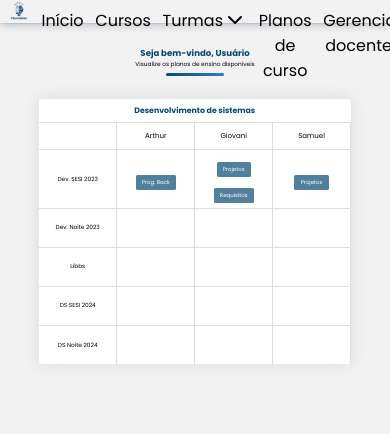
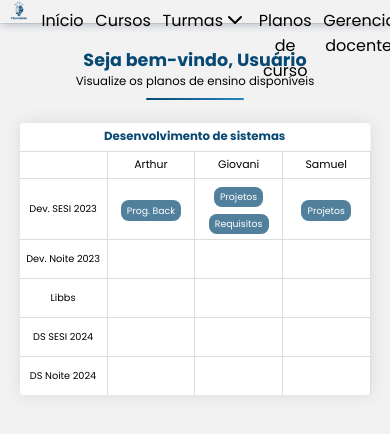
Before and after one commit to larissacoelho21/PlanneEdu-FrontEnd, a React (Vite) app in the folder PlanneEdu_Front/: page /homeopp in a window 390 px wide. Shown: the top 434 px of the page. Built offline with nearby package versions, Linux system fonts and the light colour scheme.

Commit message:
Atualizando Home Opp versão mobile

```diff
--- a/PlanneEdu_Front/src/Css/Opp/HomeOpp.css
+++ b/PlanneEdu_Front/src/Css/Opp/HomeOpp.css
@@ -111,3 +111,47 @@ thead th {
 .button:hover {
     background-color: #165d89b2;
 }
+
+
+/* --------------------Versão Mobile-------------------- */
+
+@media only screen and (max-width: 800px) {
+    .introTeacher h1 {
+        font-size: 4.5vw;
+    }
+
+    .introTeacher h2 {
+        font-size: 3vw;
+    }
+
+    .introTeacher hr {
+        width: 25vw;
+        height: 0.5vw;
+        margin-top: 1vw;
+    }
+
+    .table-container {
+        width: 90%;
+    }
+
+    thead th {
+        font-size: 3vw;
+    }
+
+    .turmas-homeopp {
+        font-size: 2.5vw;
+    }
+
+    .turmas-homeopp1 {
+        font-size: 2.5vw;
+    }
+
+    #subtitle {
+        font-size: 2.8vw;
+    }
+
+    .button {
+        font-size: 2.4vw;
+        border-radius: 2vw;
+    }
+}
--- a/PlanneEdu_Front/src/Css/Teacher/ClassTeacher.css
+++ b/PlanneEdu_Front/src/Css/Teacher/ClassTeacher.css
@@ -24,6 +24,10 @@ body {
   border-radius: 0.5vw;
   box-shadow: 0 0.5vw 0.625vw rgba(0, 0, 0, 0.1);
   text-align: center;
+}
+
+.box-info-class > h1 {
+  font-size: 1.85vw;
 }
 
 .date-badge {
```
